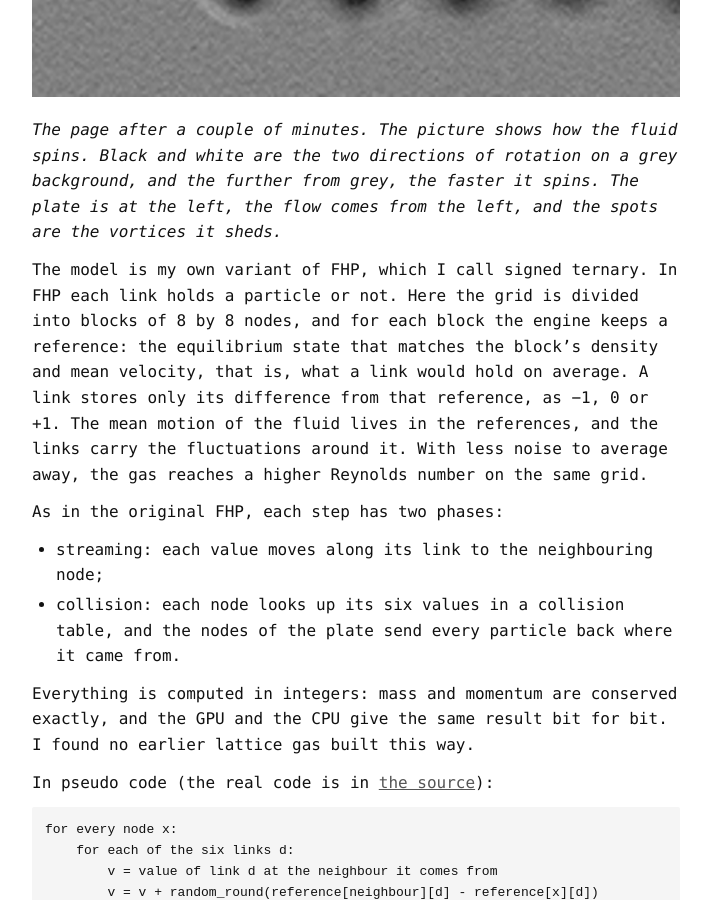
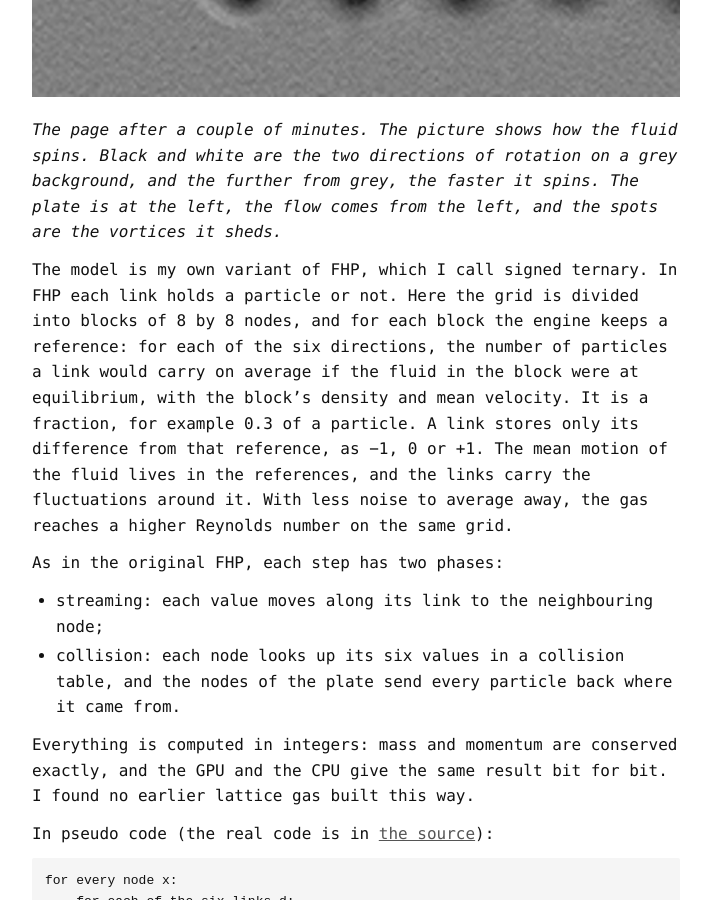
Before and after one commit to idle-intelligence/trucs.ai, a Jekyll site: the page built from blog/cellular-automata.md, in a window 1280 px wide and 900 px high, scrolled down 3542 px. Shown: the whole window, without its empty margins (284-995 px from the left). Built offline with Jekyll 4.4.1, drawn with Linux system fonts in a browser that asks for light colours.

Commit message:
blog: what the reference is

```diff
--- a/blog/cellular-automata.md
+++ b/blog/cellular-automata.md
@@ -52,7 +52,7 @@ The flow page sets up the classic experiment: a channel, a flat plate across it,
 
 *The page after a couple of minutes. The picture shows how the fluid spins. Black and white are the two directions of rotation on a grey background, and the further from grey, the faster it spins. The plate is at the left, the flow comes from the left, and the spots are the vortices it sheds.*
 
-The model is my own variant of FHP, which I call signed ternary. In FHP each link holds a particle or not. Here the grid is divided into blocks of 8 by 8 nodes, and for each block the engine keeps a reference: the equilibrium state that matches the block's density and mean velocity, that is, what a link would hold on average. A link stores only its difference from that reference, as −1, 0 or +1. The mean motion of the fluid lives in the references, and the links carry the fluctuations around it. With less noise to average away, the gas reaches a higher Reynolds number on the same grid.
+The model is my own variant of FHP, which I call signed ternary. In FHP each link holds a particle or not. Here the grid is divided into blocks of 8 by 8 nodes, and for each block the engine keeps a reference: for each of the six directions, the number of particles a link would carry on average if the fluid in the block were at equilibrium, with the block's density and mean velocity. It is a fraction, for example 0.3 of a particle. A link stores only its difference from that reference, as −1, 0 or +1. The mean motion of the fluid lives in the references, and the links carry the fluctuations around it. With less noise to average away, the gas reaches a higher Reynolds number on the same grid.
 
 As in the original FHP, each step has two phases:
 
```
